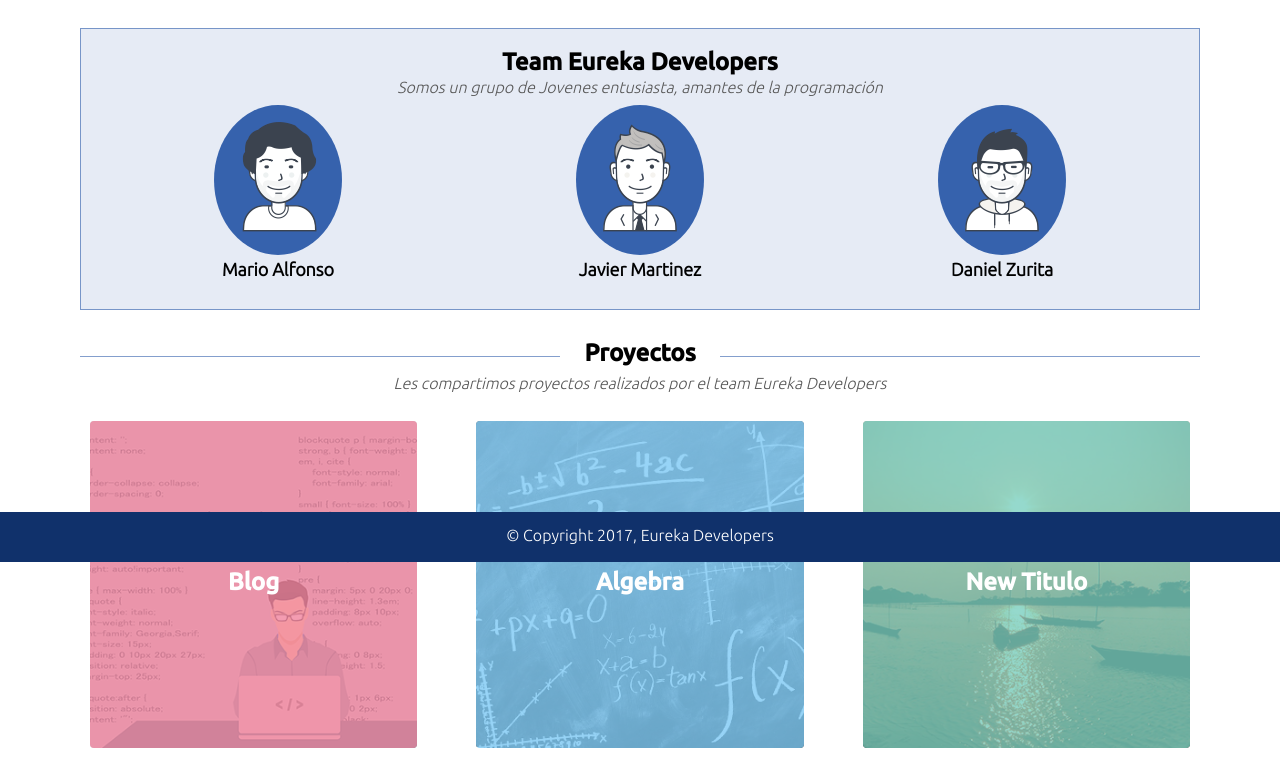
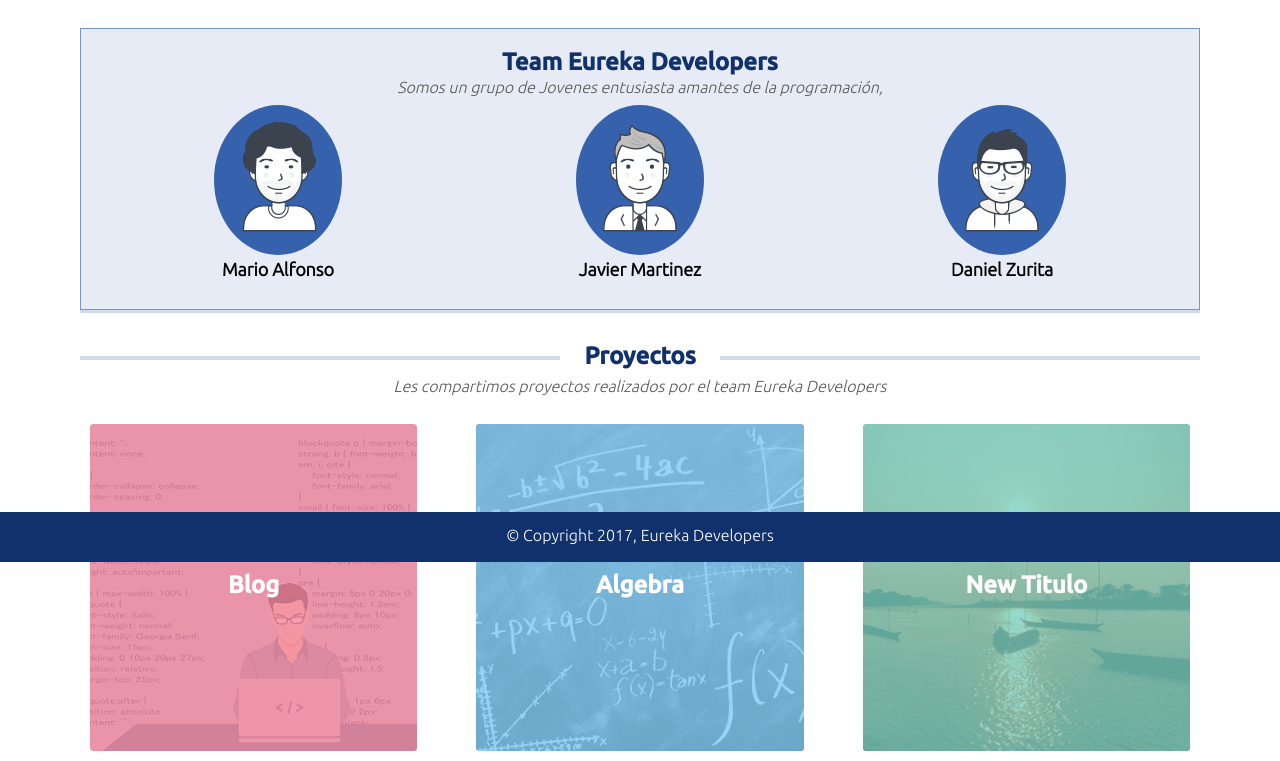
Before and after one commit to blogpro/proyectoNode, a website: page index.html in a window 1280 px wide. Shown: the part 238-999 px from the top of the page. Drawn offline with Linux system fonts and the light colour scheme.

Commit message:
Modificaciones de bordes en el header de la web

```diff
--- a/index.html
+++ b/index.html
@@ -18,7 +18,7 @@
 <div class="contenido">
     <aside class="contenido__comunidad">
         <h2>Team Eureka Developers</h2>
-        <label>Somos un grupo de Jovenes entusiasta, amantes de la programación</label>
+        <label>Somos un grupo de Jovenes entusiasta amantes de la programación, </label>
         <section class="team__developers">
             <article>
                 <figure>
--- a/public/css/estilo.css
+++ b/public/css/estilo.css
@@ -14,6 +14,7 @@ h2 {
     font-family: "Ubuntu-M", "Ubuntu-R";
     font-size: 24px;
     padding: 5px 0px;
+    color: #10316B;
 }
 
 h3 {
@@ -88,6 +89,7 @@ header.contenido__header div {
     background: rgba(11, 64, 156, 0.1);
     border: solid 1px rgba(11, 64, 156, 0.5);
     padding: 1em;
+    box-shadow: 0px 3px 0px 0px rgba(11, 64, 156, 0.19);
 }
 
 .contenido aside.contenido__comunidad .team__developers {
@@ -117,7 +119,7 @@ header.contenido__header div {
     text-align: center;
 /* border-top: solid 1px #CCC; */
     top: 1em;
-    border-top: solid 1px rgba(11, 64, 156, 0.5);
+    border-top: solid 4px rgba(11, 64, 156, 0.19);
     margin-bottom: 10px;
 
 }
@@ -197,6 +199,10 @@ header.contenido__header div {
     text-align: center;
     text-decoration: none;
     z-index: 3;
+}
+
+.proyectos__activos article > a h2 {
+    color: #FFFFFF;
 }
 
 .proyectos__activos article > a > :last-child {
```
